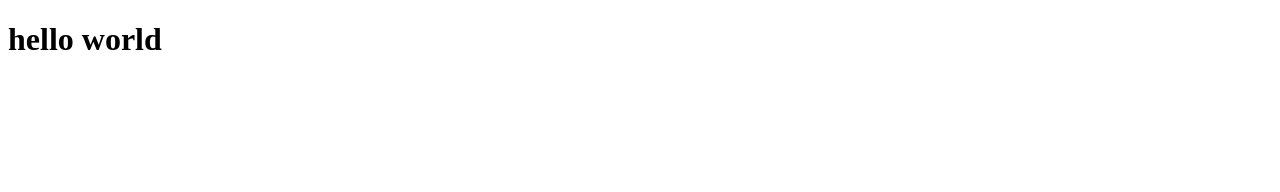
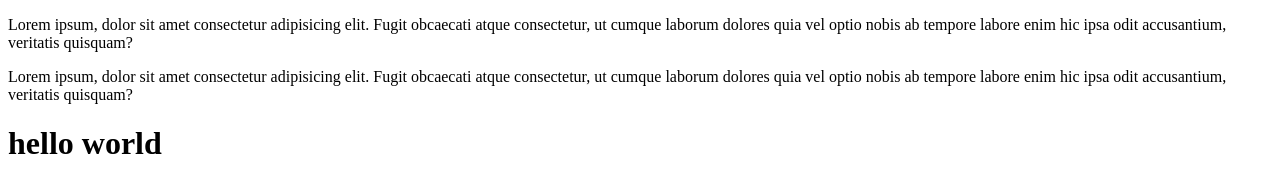
Before and after one commit to s-m-anas/anas, a plain HTML site: page Index.html in a window 1280 px wide. Drawn offline with Linux system fonts and the light colour scheme.

Commit message:
added anas

```diff
--- a/Index.html
+++ b/Index.html
@@ -5,6 +5,9 @@
     <meta http-equiv="X-UA-Compatible" content="IE=edge">
     <meta name="viewport" content="width=h1, initial-scale=1.0">
     <title>Document</title>
+    <p>Lorem ipsum, dolor sit amet consectetur adipisicing elit. Fugit obcaecati atque consectetur, ut cumque laborum dolores quia vel optio nobis ab tempore labore enim hic ipsa odit accusantium, veritatis quisquam?</p>
+    <title>Document</title>
+    <p>Lorem ipsum, dolor sit amet consectetur adipisicing elit. Fugit obcaecati atque consectetur, ut cumque laborum dolores quia vel optio nobis ab tempore labore enim hic ipsa odit accusantium, veritatis quisquam?</p>
 </head>
 <body>
     <h1>hello world</h1>
```
